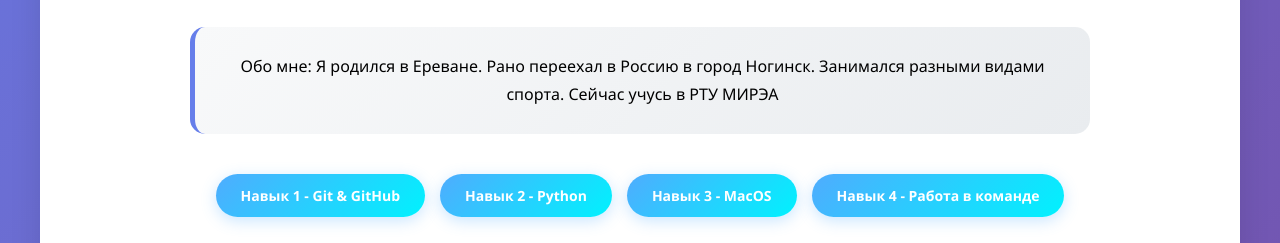
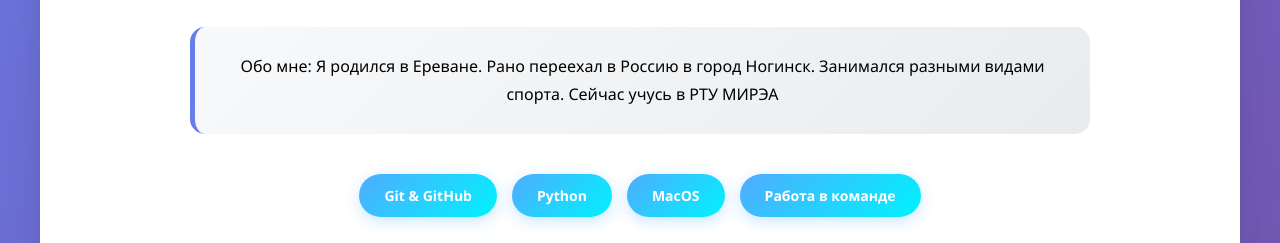
Before and after one commit to rNzzz1/frontend-backend-practice, a plain HTML site: page index.html in a window 1280 px wide. Shown: the part 709-952 px from the top of the page. Drawn offline with Linux system fonts and the light colour scheme.

Commit message:
Сайт

```diff
--- a/index.html
+++ b/index.html
@@ -33,10 +33,10 @@
         </section>
         <!-- Блок "навыков" -->
         <div class="skills-container">
-            <div class="skill-tag">Навык 1 - Git & GitHub</div>
-            <div class="skill-tag">Навык 2 - Python</div>
-            <div class="skill-tag">Навык 3 - MacOS</div>
-            <div class="skill-tag">Навык 4 - Работа в команде </div>
+            <div class="skill-tag">Git & GitHub</div>
+            <div class="skill-tag">Python</div>
+            <div class="skill-tag">MacOS</div>
+            <div class="skill-tag">Работа в команде </div>
         </div>
         <!-- Опыт работы -->
         <section class="experience-section">
```
